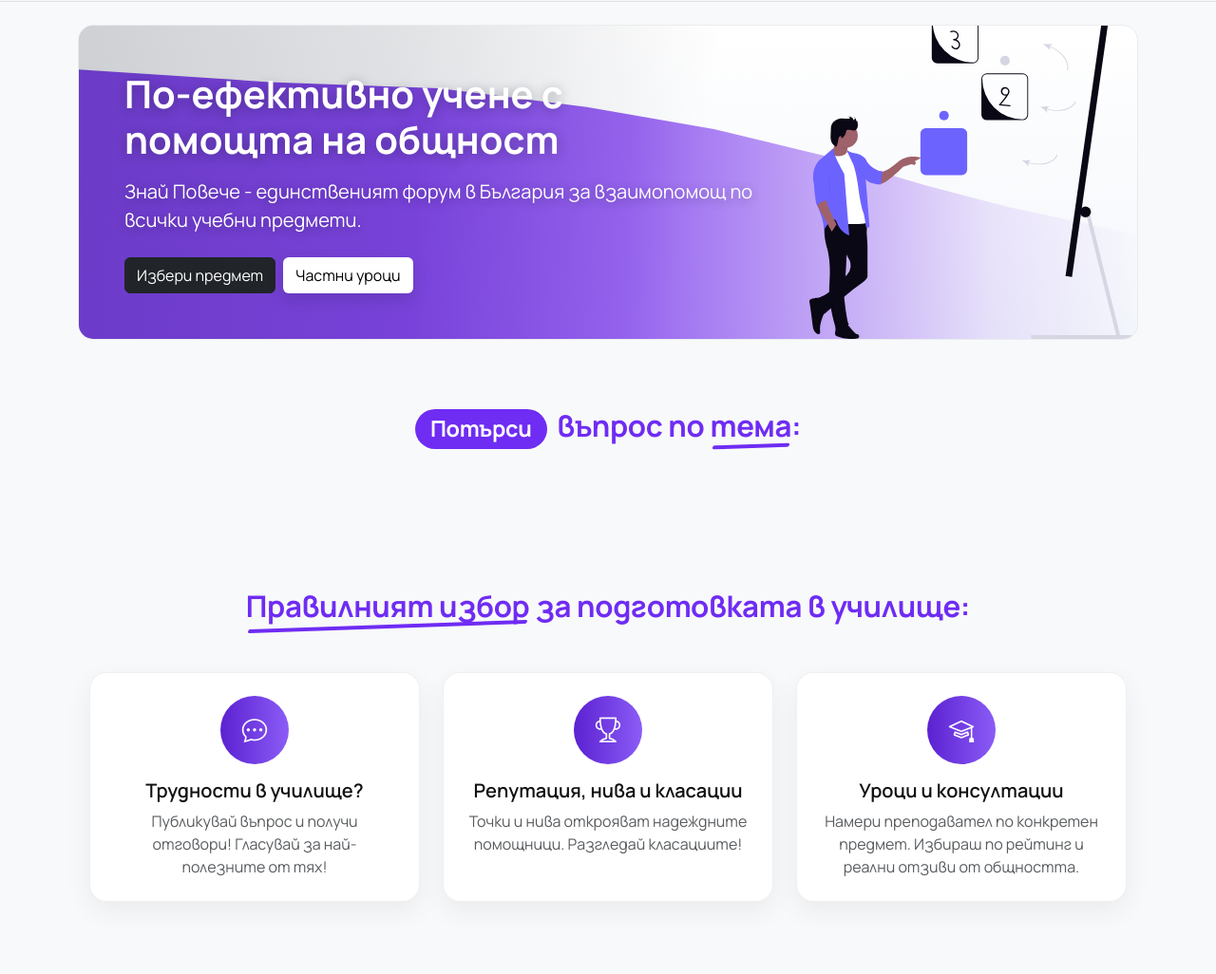
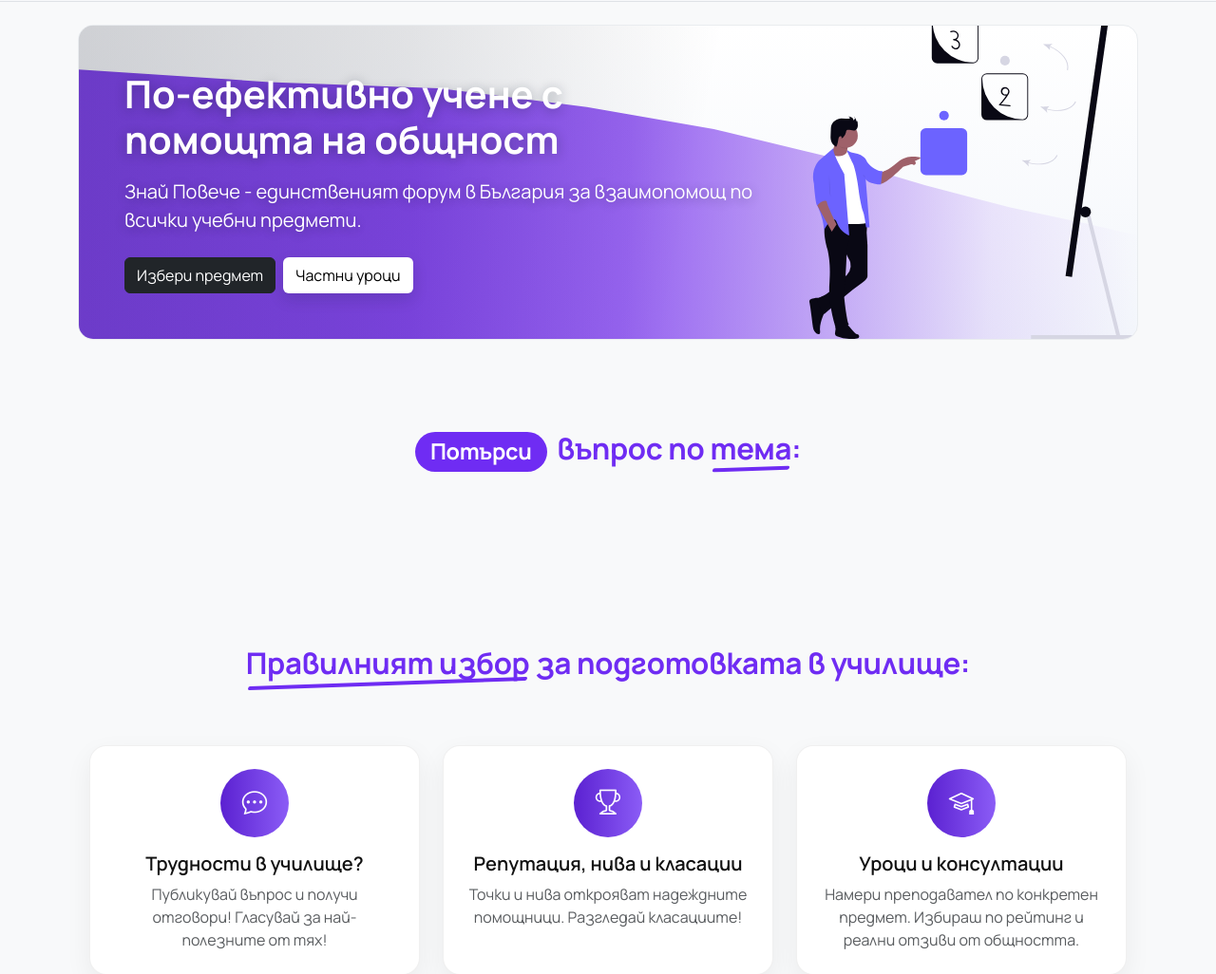
Before and after one commit to stanchev-dev/znai-poveche, a Django app: page / in a window 1280 px wide. Shown: the part 95-1121 px from the top of the page at 95% size. Run offline with Django 5.2, Linux system fonts and the light colour scheme; data that the repository does not hold is empty; some libraries are stand-ins or nearby versions.

Commit message:
Increase homepage header vertical spacing

```diff
--- a/static/css/app.css
+++ b/static/css/app.css
@@ -800,15 +800,15 @@ h6 {
 
 
 .home-headline-section-subjects {
-  margin-top: clamp(2.5rem, 6vw, 4.5rem);
+  margin-top: clamp(3.3rem, 7.9vw, 6rem);
 }
 
 .home-headline-wrap {
-  margin-bottom: clamp(2rem, 4.5vw, 3.2rem);
+  margin-bottom: clamp(2.65rem, 5.9vw, 4.2rem);
 }
 
 .home-headline-wrap-benefits {
-  margin-top: clamp(2.4rem, 5vw, 4rem);
+  margin-top: clamp(3.2rem, 6.6vw, 5.3rem);
 }
 .home-section-title {
   margin-bottom: 0;
```
